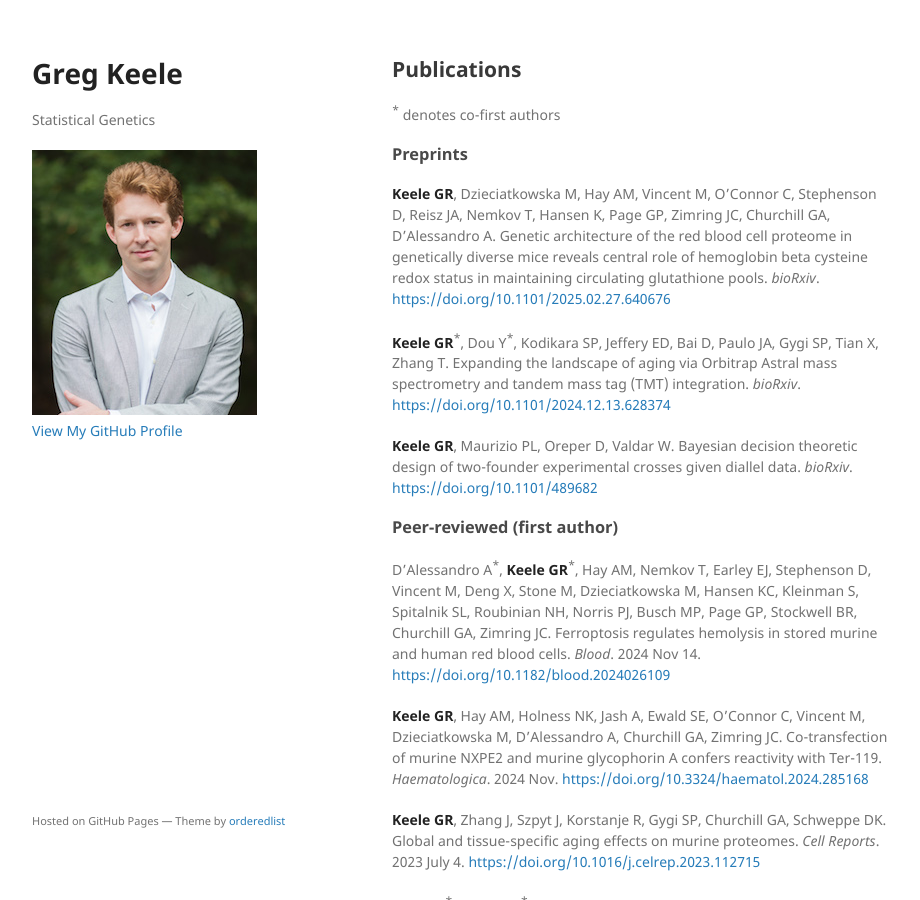
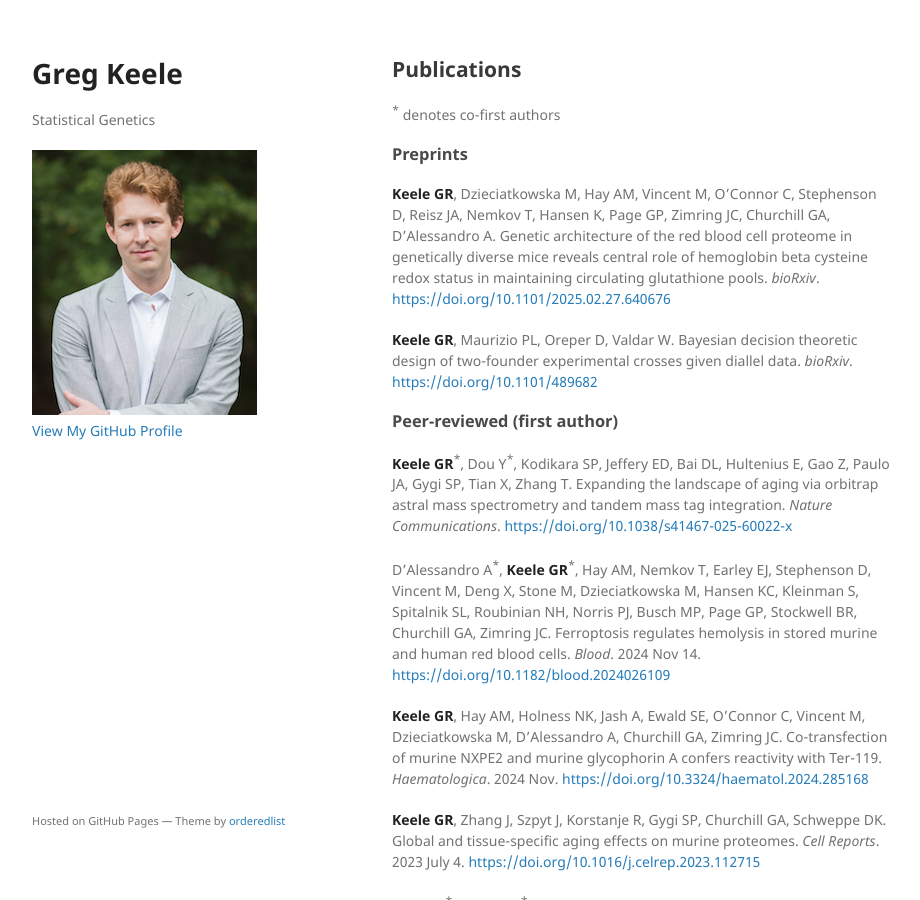
Before and after one commit to gkeele/gkeele.github.io, a Jekyll site: the page built from publications.md, in a window 1280 px wide and 900 px high. Shown: the whole window, without its empty margins (178-1098 px from the left). Built offline with Jekyll 4.4.1, drawn with Linux system fonts in a browser that asks for light colours; our own code applies the rules of GitHub Pages for plain Markdown files.

Commit message:
Added aging proteomics manuscript in Nat Comm

```diff
--- a/publications.md
+++ b/publications.md
@@ -9,11 +9,11 @@ layout: default
 
 **Keele GR**, Dzieciatkowska M, Hay AM, Vincent M, O'Connor C, Stephenson D, Reisz JA, Nemkov T, Hansen K, Page GP, Zimring JC, Churchill GA, D'Alessandro A. Genetic architecture of the red blood cell proteome in genetically diverse mice reveals central role of hemoglobin beta cysteine redox status in maintaining circulating glutathione pools. *bioRxiv*. [https://doi.org/10.1101/2025.02.27.640676](https://doi.org/10.1101/2025.02.27.640676)
 
-**Keele GR**<sup>\*</sup>, Dou Y<sup>\*</sup>, Kodikara SP, Jeffery ED, Bai D, Paulo JA, Gygi SP, Tian X, Zhang T. Expanding the landscape of aging via Orbitrap Astral mass spectrometry and tandem mass tag (TMT) integration. *bioRxiv*. [https://doi.org/10.1101/2024.12.13.628374](https://doi.org/10.1101/2024.12.13.628374)
-
 **Keele GR**, Maurizio PL, Oreper D, Valdar W. Bayesian decision theoretic design of two-founder experimental crosses given diallel data. *bioRxiv*. [https://doi.org/10.1101/489682](https://doi.org/10.1101/489682)
 
 ### Peer-reviewed (first author)
+
+**Keele GR**<sup>\*</sup>, Dou Y<sup>\*</sup>, Kodikara SP, Jeffery ED, Bai DL, Hultenius E, Gao Z, Paulo JA, Gygi SP, Tian X, Zhang T. Expanding the landscape of aging via orbitrap astral mass spectrometry and tandem mass tag integration. *Nature Communications*. [https://doi.org/10.1038/s41467-025-60022-x](https://doi.org/10.1038/s41467-025-60022-x)
 
 D'Alessandro A<sup>\*</sup>, **Keele GR**<sup>\*</sup>, Hay AM, Nemkov T, Earley EJ, Stephenson D, Vincent M, Deng X, Stone M, Dzieciatkowska M, Hansen KC, Kleinman S, Spitalnik SL, Roubinian NH, Norris PJ, Busch MP, Page GP, Stockwell BR, Churchill GA, Zimring JC. Ferroptosis regulates hemolysis in stored murine and human red blood cells. *Blood*. 2024 Nov 14. [https://doi.org/10.1182/blood.2024026109](https://doi.org/10.1182/blood.2024026109)
 
```
